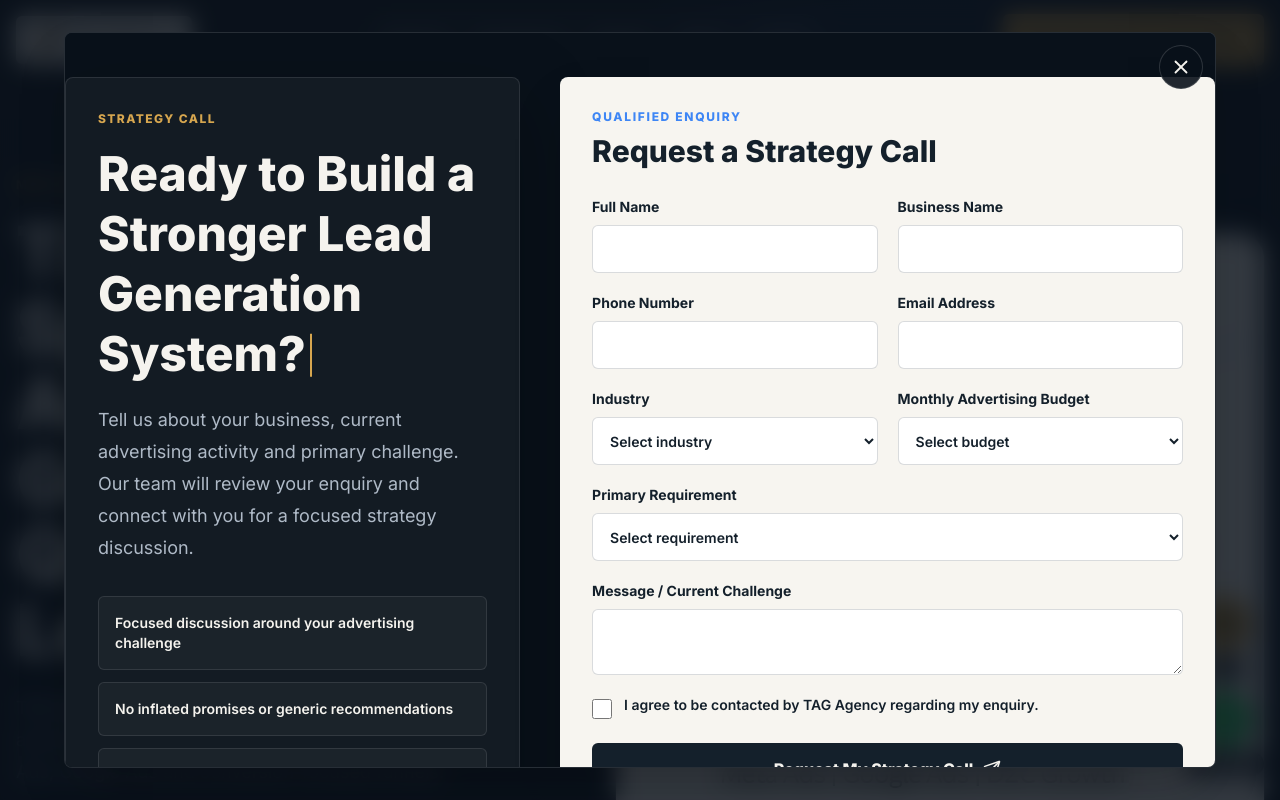
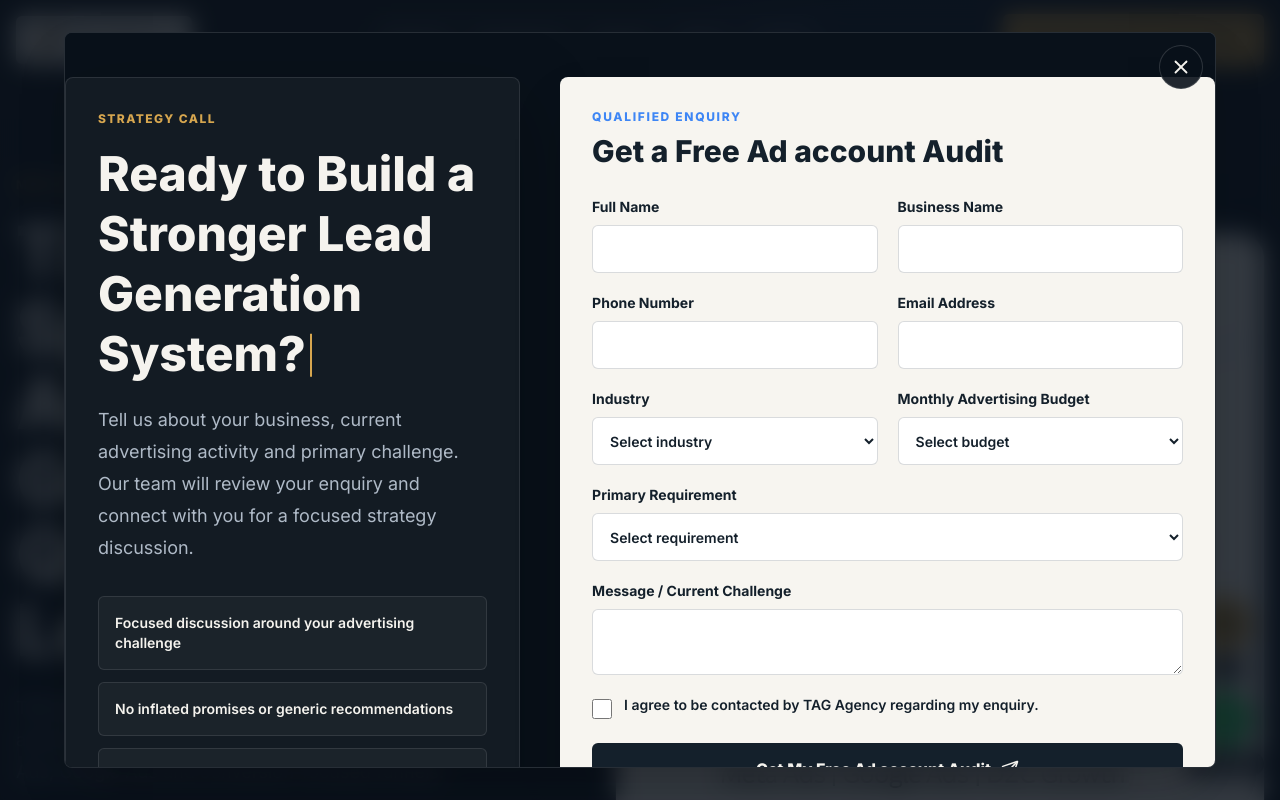
Before and after one commit to Tag-Agency-Org/Tag-Agency-Landing-page, a Next.js app: page / in a window 1280 px wide. Shown: the top 800 px of the page. Built offline with nearby package versions, Linux system fonts and the light colour scheme.

Commit message:
Update audit form copy

```diff
--- a/components/StrategyCallForm.tsx
+++ b/components/StrategyCallForm.tsx
@@ -145,7 +145,7 @@ export function StrategyCallForm() {
         <form onSubmit={handleSubmit(onSubmit)} className="rounded-lg bg-[#F7F5F0] p-5 text-[#14202B] shadow-2xl md:p-8">
           <div className="mb-7">
             <p className="text-xs font-extrabold uppercase tracking-[0.14em] text-[#3E86F5]">Qualified enquiry</p>
-            <h3 className="mt-2 font-[var(--font-manrope)] text-3xl font-extrabold">Request a Strategy Call</h3>
+            <h3 className="mt-2 font-[var(--font-manrope)] text-3xl font-extrabold">Get a Free Ad account Audit</h3>
           </div>
           <div className="grid gap-5 md:grid-cols-2">
             <Field label="Full Name" error={errors.fullName?.message}>
@@ -196,7 +196,7 @@ export function StrategyCallForm() {
           {errors.consent?.message ? <p className="mt-2 text-sm font-bold text-[#C35A4A]">{errors.consent.message}</p> : null}
 
           <button type="submit" className="button button-dark mt-6 w-full" disabled={isSubmitting}>
-            {isSubmitting ? "Submitting..." : "Request My Strategy Call"} <Send size={18} />
+            {isSubmitting ? "Submitting..." : "Get My Free Ad account Audit"} <Send size={18} />
           </button>
           <p className="mt-3 text-center text-xs text-[#465464]">
             Your information is kept private and used only to respond to your enquiry.
--- a/components/StrategyCallPopup.tsx
+++ b/components/StrategyCallPopup.tsx
@@ -68,12 +68,12 @@ export function StrategyCallPopup() {
   if (!open) return null;
 
   return (
-    <div className="fixed inset-0 z-[80] bg-[#09111A]/82 px-3 py-3 backdrop-blur-md md:px-4 md:py-8" role="dialog" aria-modal="true" aria-label="Request a strategy call">
+    <div className="fixed inset-0 z-[80] bg-[#09111A]/82 px-3 py-3 backdrop-blur-md md:px-4 md:py-8" role="dialog" aria-modal="true" aria-label="Get a free ad account audit">
       <div className="relative mx-auto max-h-full max-w-6xl overflow-y-auto rounded-lg border border-white/12 bg-[#09111A] shadow-2xl">
         <button
           type="button"
           className="sticky left-full top-3 z-10 mr-3 flex h-11 w-11 items-center justify-center rounded-full border border-white/15 bg-[#09111A]/90 text-[#F5F3EE] transition hover:border-[#D6A64F]/50 hover:text-[#D6A64F]"
-          aria-label="Close strategy call form"
+          aria-label="Close ad account audit form"
           onClick={() => {
             setOpen(false);
             setDismissed(true);
```
